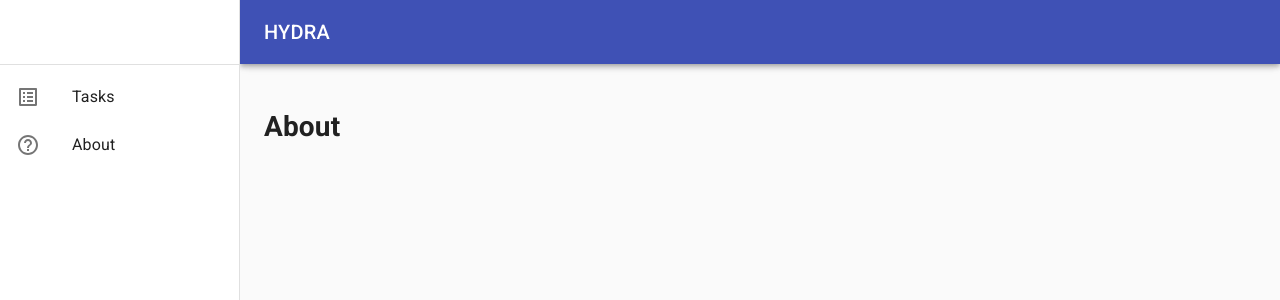
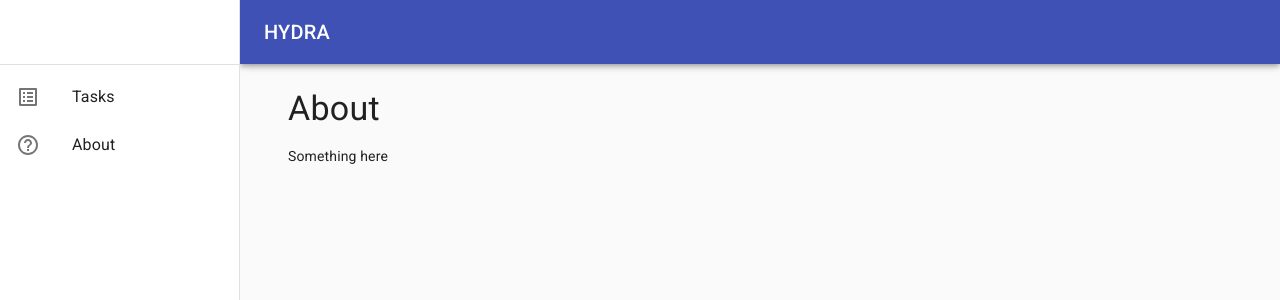
Before and after one commit to kimurakenshi/react2020, a React (Create React App) app: page /about in a window 1280 px wide. Shown: the top 300 px of the page. Built offline with nearby package versions, Linux system fonts and the light colour scheme.

Commit message:
Add express and initial backend implementation

```diff
--- a/src/About/About.tsx
+++ b/src/About/About.tsx
@@ -1,10 +1,6 @@
 import React from 'react';
 import { Page } from '../components';
 
-const About = () => (
-  <Page>
-    <h1>About</h1>
-  </Page>
-);
+const About = () => <Page title="About">Something here</Page>;
 
 export default About;
--- a/src/Task/Tasks.tsx
+++ b/src/Task/Tasks.tsx
@@ -12,9 +12,7 @@ const Tasks = () => {
   }, [dispatch]);
 
   return (
-    <Page>
-      {' '}
-      <h1>Tasks</h1>
+    <Page title="Tasks">
       <ul>
         {taskList && taskList.map((task) => <li key={task.id}>{task.name}</li>)}
       </ul>
--- a/src/components/Page/Page.tsx
+++ b/src/components/Page/Page.tsx
@@ -1,14 +1,18 @@
 import React, { ReactNode } from 'react';
 import { useSelector } from 'react-redux';
 import { selectError, selectIsFetching } from './pageSlice';
-import { CircularProgress } from '@material-ui/core';
+import { CircularProgress, Container, Typography } from '@material-ui/core';
 import { makeStyles } from '@material-ui/core/styles';
 
 interface PageProps {
   children: ReactNode;
+  title: string;
 }
 
-const useStyles = makeStyles(() => ({
+const useStyles = makeStyles((theme) => ({
+  title: {
+    marginBottom: theme.spacing(2),
+  },
   error: {
     color: 'red',
     textAlign: 'center',
@@ -22,7 +26,7 @@ const useStyles = makeStyles(() => ({
   },
 }));
 
-const Page = ({ children }: PageProps) => {
+const Page = ({ children, title }: PageProps) => {
   const styles = useStyles();
   const isFetching = useSelector(selectIsFetching);
   const error = useSelector(selectError);
@@ -38,12 +42,19 @@ const Page = ({ children }: PageProps) => {
   if (error) {
     return (
       <div className={styles.error}>
-        <p>{error}</p>
+        <Typography color="error">{error}</Typography>
       </div>
     );
   }
 
-  return <>{children}</>;
+  return (
+    <Container>
+      <Typography variant="h4" component="h1" className={styles.title}>
+        {title}
+      </Typography>
+      {children}
+    </Container>
+  );
 };
 
 export default Page;
```
